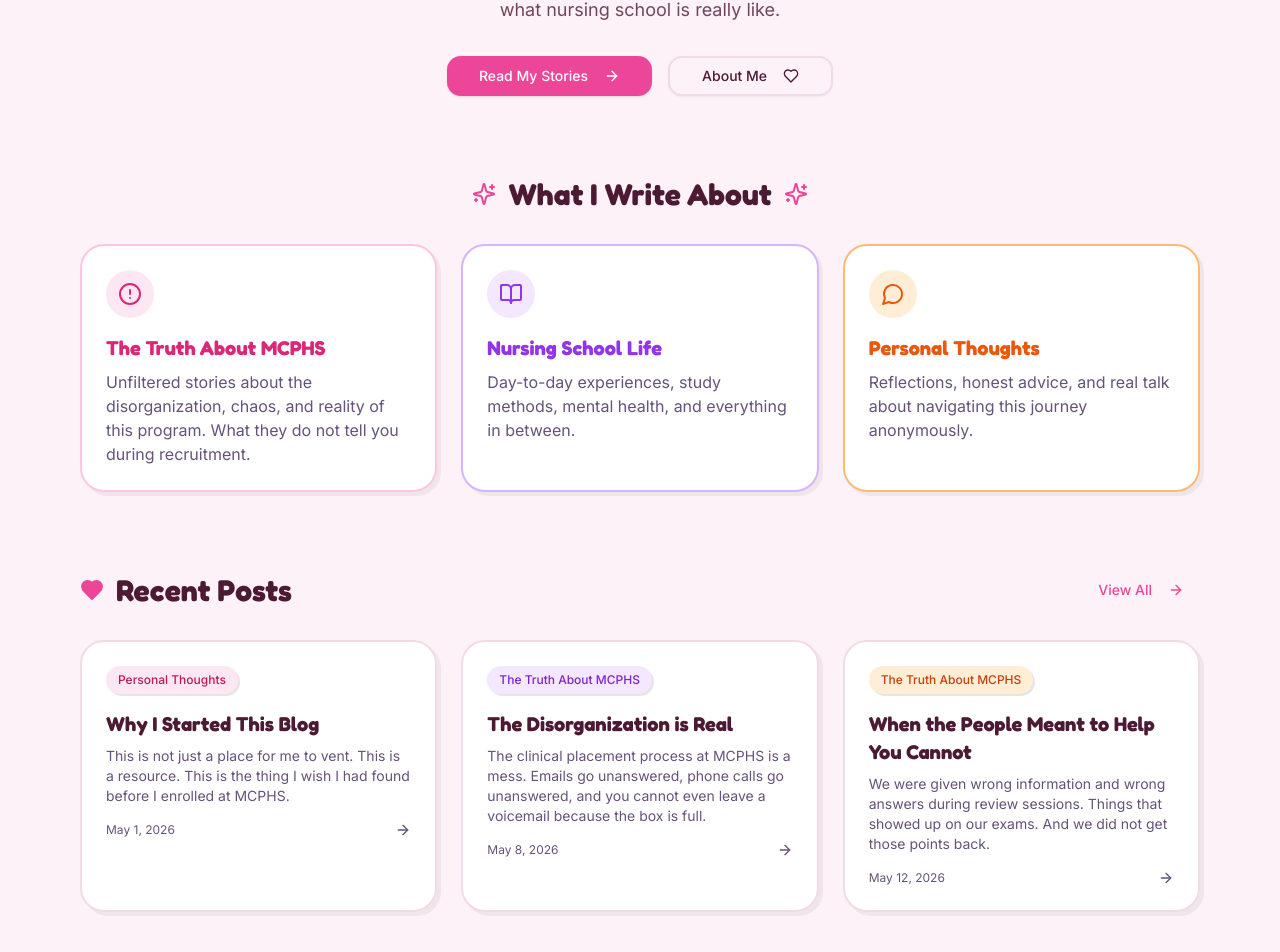
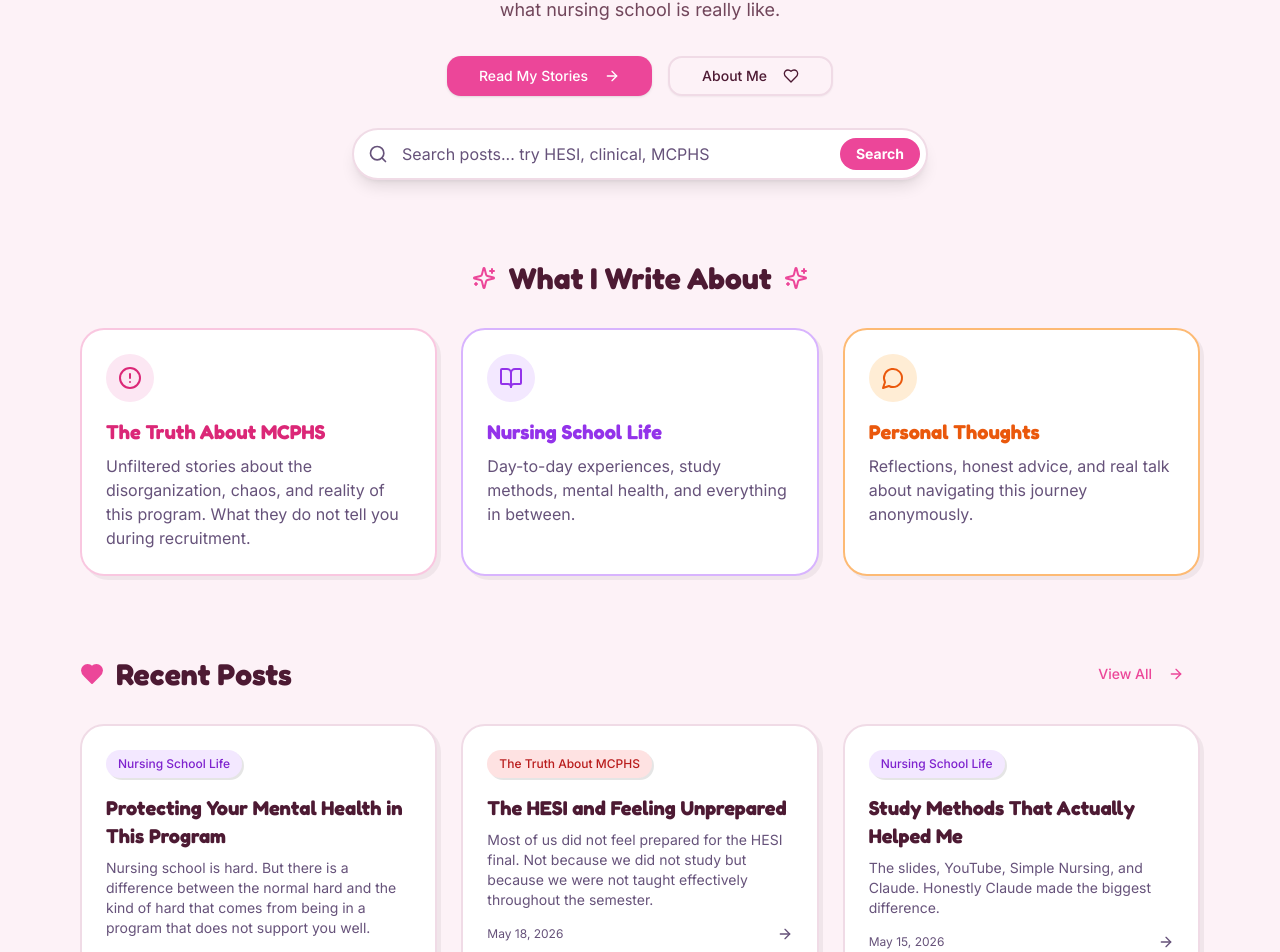
Before and after one commit to dreamuseranon/nursing-journey, a React (Vite) app in the folder Mask Nurse MCPHS Truth Diary/: page / in a window 1280 px wide. Shown: the part 376-1328 px from the top of the page. Built offline with nearby package versions, Linux system fonts and the light colour scheme.

Commit message:
Update HomePage.tsx

```diff
--- a/Mask Nurse MCPHS Truth Diary/src/pages/HomePage.tsx
+++ b/Mask Nurse MCPHS Truth Diary/src/pages/HomePage.tsx
@@ -1,32 +1,43 @@
-import { Link } from 'react-router-dom';
-import { Heart, Sparkles, ArrowRight, BookOpen, AlertCircle, MessageCircle } from 'lucide-react';
+import { Link, useNavigate } from 'react-router-dom';
+import { Heart, Sparkles, ArrowRight, BookOpen, AlertCircle, MessageCircle, Search } from 'lucide-react';
 import { Button } from '@/components/ui/button';
+import { useState } from 'react';
 
 function HomePage() {
+  const [searchQuery, setSearchQuery] = useState('');
+  const navigate = useNavigate();
+
+  const handleSearch = (e: React.FormEvent) => {
+    e.preventDefault();
+    if (searchQuery.trim()) {
+      navigate(`/blog?search=${encodeURIComponent(searchQuery.trim())}`);
+    }
+  };
+
   const recentPosts = [
     {
-      id: '1',
-      title: 'Why I Started This Blog',
-      excerpt: 'This is not just a place for me to vent. This is a resource. This is the thing I wish I had found before I enrolled at MCPHS.',
-      category: 'Personal Thoughts',
-      date: 'May 1, 2026',
-      color: 'bg-pink-100 text-pink-700'
-    },
-    {
-      id: '2',
-      title: 'The Disorganization is Real',
-      excerpt: 'The clinical placement process at MCPHS is a mess. Emails go unanswered, phone calls go unanswered, and you cannot even leave a voicemail because the box is full.',
-      category: 'The Truth About MCPHS',
-      date: 'May 8, 2026',
+      id: '6',
+      title: 'Protecting Your Mental Health in This Program',
+      excerpt: 'Nursing school is hard. But there is a difference between the normal hard and the kind of hard that comes from being in a program that does not support you well.',
+      category: 'Nursing School Life',
+      date: 'May 22, 2026',
       color: 'bg-purple-100 text-purple-700'
     },
     {
-      id: '3',
-      title: 'When the People Meant to Help You Cannot',
-      excerpt: 'We were given wrong information and wrong answers during review sessions. Things that showed up on our exams. And we did not get those points back.',
+      id: '5',
+      title: 'The HESI and Feeling Unprepared',
+      excerpt: 'Most of us did not feel prepared for the HESI final. Not because we did not study but because we were not taught effectively throughout the semester.',
       category: 'The Truth About MCPHS',
-      date: 'May 12, 2026',
-      color: 'bg-orange-100 text-orange-700'
+      date: 'May 18, 2026',
+      color: 'bg-red-100 text-red-700'
+    },
+    {
+      id: '4',
+      title: 'Study Methods That Actually Helped Me',
+      excerpt: 'The slides, YouTube, Simple Nursing, and Claude. Honestly Claude made the biggest difference.',
+      category: 'Nursing School Life',
+      date: 'May 15, 2026',
+      color: 'bg-purple-100 text-purple-700'
     }
   ];
 
@@ -55,7 +66,7 @@
           Just truth about what nursing school is really like.
         </p>
 
-        <div className="flex flex-wrap items-center justify-center gap-4">
+        <div className="flex flex-wrap items-center justify-center gap-4 mb-8">
           <Link to="/blog">
             <Button size="lg" className="bubbly-button bg-primary hover:bg-primary/90 text-primary-foreground">
               Read My Stories
@@ -69,6 +80,26 @@
             </Button>
           </Link>
         </div>
+
+        {/* Search Bar */}
+        <form onSubmit={handleSearch} className="max-w-xl mx-auto">
+          <div className="relative">
+            <Search className="absolute left-4 top-1/2 -translate-y-1/2 w-5 h-5 text-muted-foreground" />
+            <input
+              type="text"
+              placeholder="Search posts... try HESI, clinical, MCPHS"
+              value={searchQuery}
+              onChange={(e) => setSearchQuery(e.target.value)}
+              className="w-full pl-12 pr-32 py-3 rounded-full border-2 border-border bg-white focus:outline-none focus:border-primary transition-colors text-foreground placeholder:text-muted-foreground shadow-lg"
+            />
+            <button
+              type="submit"
+              className="absolute right-2 top-1/2 -translate-y-1/2 bg-primary text-white px-4 py-1.5 rounded-full text-sm font-bold hover:bg-primary/90 transition-colors"
+            >
+              Search
+            </button>
+          </div>
+        </form>
       </section>
 
       <section className="mb-20">
```
